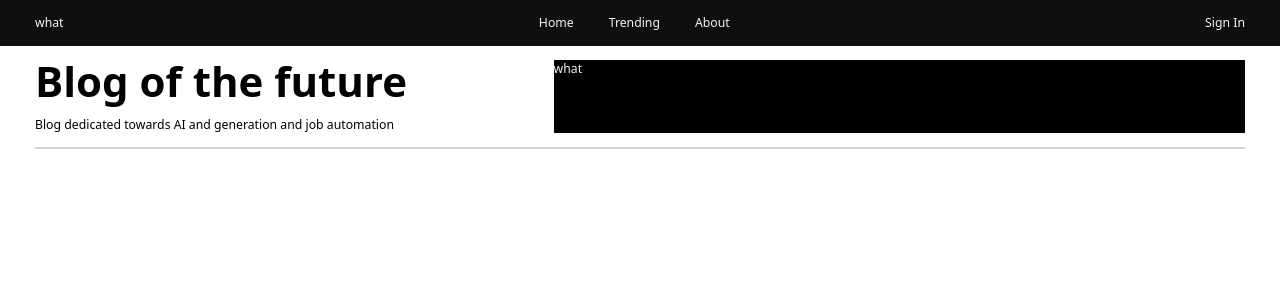
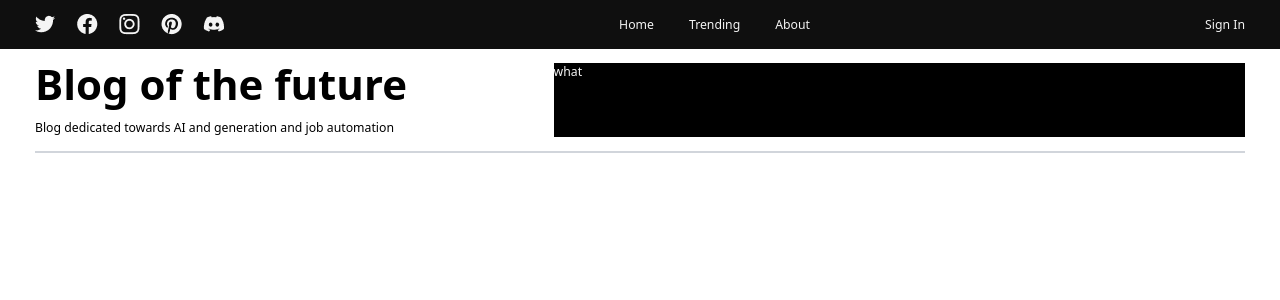
Before and after one commit to tunkrawaysoe/Next-App, a Next.js app in the folder my-next-blog-app/: page / in a window 1280 px wide. Shown: the top 300 px of the page. Built offline with nearby package versions, Linux system fonts and the light colour scheme.

Commit message:
feat: add Twitter anchor link to profile section

```diff
--- a/my-next-blog-app/app/(shared)/NavBar.tsx
+++ b/my-next-blog-app/app/(shared)/NavBar.tsx
@@ -1,12 +1,15 @@
 import React from 'react'
 import Link from 'next/link'
+import SocialLink from './SocialLink'
 type Props = {}
 
 const NavBar = (props: Props) => {
   return (
     <header>
         <nav className="flex justify-between items-center w-full bg-wh-900 text-wh-10 px-10 py-4">
-           <div className='hidden sm:block'>what </div>
+           <div className='hidden sm:block'>
+            <SocialLink/>
+            </div>
            <div className='flex gap-10'>
                 <Link href='/'>Home</Link>
                 <Link href='/'>Trending</Link>
--- /dev/null
+++ b/my-next-blog-app/app/(shared)/SocialLink.tsx
@@ -0,0 +1,37 @@
+import React from 'react'
+import Image from 'next/image'
+import Twitter from '../../public/assets/social_twitter.png'
+import Facebook from '../../public/assets/social_facebook.png'
+import Instagram from '../../public/assets/social_instagram.png'
+import Discord from '../../public/assets/social_discord.png'
+import Pinterest from '../../public/assets/social_pinterest.png'
+
+
+type Props = {}
+
+
+const SocialLink = (props: Props) => {
+  return (
+    <div className='flex gap-6'>
+        <a href="https://twitter.com" target="_blank" rel="noopener noreferrer">
+         <Image  src={Twitter} alt='twitter' className='hover:opacity-30'/>
+        </a>
+        <a href="https://twitter.com" target="_blank" rel="noopener noreferrer">
+         <Image  src={Facebook} alt='twitter' className='hover:opacity-30'/>
+        </a>
+        <a href="https://twitter.com" target="_blank" rel="noopener noreferrer">
+         <Image  src={Instagram} alt='twitter' className='hover:opacity-30'/>
+        </a>
+        <a href="https://twitter.com" target="_blank" rel="noopener noreferrer">
+         <Image  src={Pinterest} alt='twitter' className='hover:opacity-30'/>
+        </a>
+        <a href="https://twitter.com" target="_blank" rel="noopener noreferrer">
+         <Image  src={Discord} alt='twitter' className='hover:opacity-30'/>
+        </a>
+
+
+    </div>
+  )
+}
+
+export default SocialLink
```
Also changed, not shown: my-next-blog-app/public/assets/twitter-removebg-preview.png (added), my-next-blog-app/public/assets/twitter.jpg (added).
